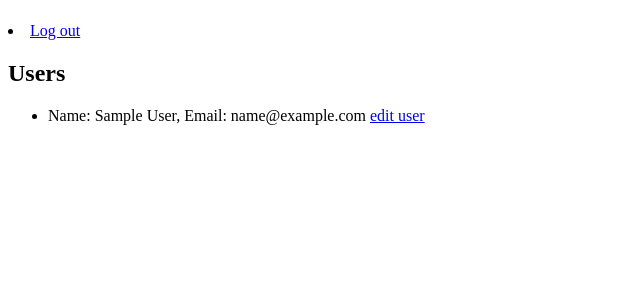
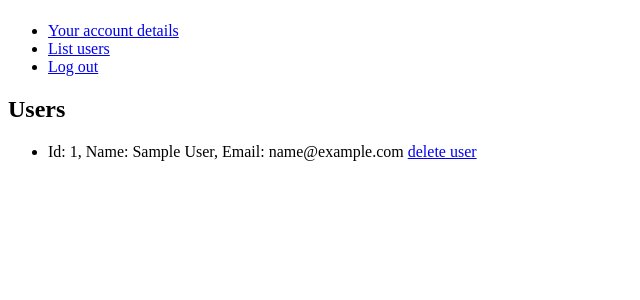
Before and after one commit to ChristinaVoss/SCIM, a Flask app: page /list_users in a window 1280 px wide. Shown: the part 58-358 px from the top of the page, without its empty margins (0-640 px from the left). Run offline with Flask 2, Linux system fonts and the light colour scheme; the visitor is signed in with stand-in values (Sample User, id 1); data comes from the database, SQL or seed files in the repository.

Commit message:
Add delete user functionality to user forms, views and templates.
Closes #26

```diff
--- a/schoolclubinfomanager/templates/base.html
+++ b/schoolclubinfomanager/templates/base.html
@@ -10,9 +10,12 @@
       <h1>School Club Information Manager</h1>
     </header>
 
+    <ul>
+    {% if current_user.is_authenticated %}
+    <!-- user is logged in -->
 
-    {% if current_user.is_authenticated %}
-
+    <li class=""><a href="{{ url_for('users.user_account')}}">Your account details</a></li>
+    <li class=""><a href="{{ url_for('users.list_users')}}">List users</a></li>
     <li class=""><a href="{{ url_for('users.logout')}}">Log out</a></li>
 
     {% else %}
@@ -21,6 +24,7 @@
     <li class=""><a href="{{ url_for('users.register')}}">Register</a></li>
 
     {% endif %}
+    </ul>
 
     <div class="">
       {% block content %}
--- a/schoolclubinfomanager/templates/list_users.html
+++ b/schoolclubinfomanager/templates/list_users.html
@@ -5,7 +5,7 @@
 <h2>Users</h2>
 <ul>
   {% for user in users %}
-  <li>Name: {{user.name}}, Email: {{user.email}} <a href="#">edit user</a></li><br>
+  <li>Id: {{user.id}}, Name: {{user.name}}, Email: {{user.email}} <a href="{{ url_for('users.delete_user', user=user.id)}}">delete user</a></li><br>
 
   {% endfor %}
 </ul>
--- a/schoolclubinfomanager/users/forms.py
+++ b/schoolclubinfomanager/users/forms.py
@@ -36,3 +36,7 @@ class UpdateUserForm(FlaskForm):
     def check_email(self, field):
         if User.query.filter_by(email=field.data).first():
             raise ValidationError('Your email has been registered already')
+
+class DeleteUserForm(FlaskForm):
+
+    submit = SubmitField('Delete User')
--- a/schoolclubinfomanager/users/views.py
+++ b/schoolclubinfomanager/users/views.py
@@ -1,8 +1,8 @@
-from flask import render_template, url_for, redirect, request, Blueprint
+from flask import render_template, url_for, redirect, request, Blueprint, session
 from flask_login import login_user, current_user, logout_user, login_required
 from schoolclubinfomanager import db
 from schoolclubinfomanager.models import User
-from schoolclubinfomanager.users.forms import RegistrationForm, LoginForm, UpdateUserForm
+from schoolclubinfomanager.users.forms import RegistrationForm, LoginForm, UpdateUserForm, DeleteUserForm
 
 users = Blueprint('users', __name__)
 
@@ -74,3 +74,21 @@ def user_account():
         form.email.data = current_user.email
 
     return render_template('user_account.html', form=form)
+
+
+# DELETE USER
+@users.route('/delete_user/<user>', methods=['GET', 'POST'])
+@login_required
+def delete_user(user):
+    # MUST CREATE MORE CHECKS - YOU SHOULD BE ABLE TO DELETE LAST USER! (OR YOURSELF?)
+
+    user = User.query.filter_by(id=user).first()
+    form = DeleteUserForm()
+    if form.validate_on_submit():
+        db.session.delete(user)
+        db.session.commit()
+        # user has pressed "Delete user button,
+        # so delete user and return to list"
+        return redirect(url_for('users.list_users'))
+    # when user first enters page, this is inital view
+    return render_template('delete_user.html', form=form, user=user)
```
Also changed, not shown: schoolclubinfomanager/templates/delete_user.html (added, +17 -0 lines).
